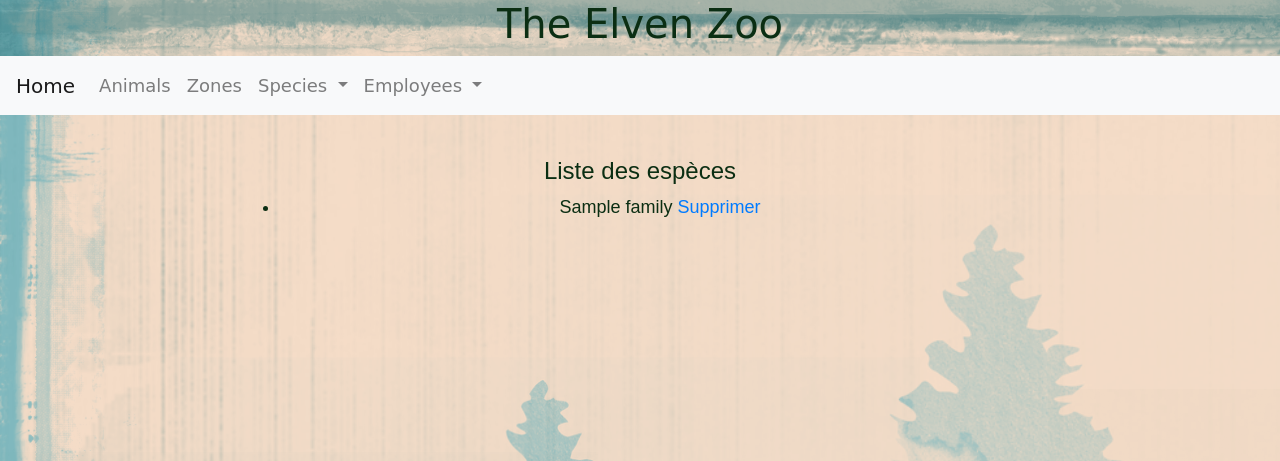
After one commit to stanciaux/zoo, a Symfony app: template templates/gestion/familyList.html.twig in a window 1280 px wide. The commit adds this page. Shown: the top 461 px of the page. Run offline with Twig, Linux system fonts and the light colour scheme; the template is opened without the code that fills it: most values are stand-ins (such as "Sample title", 1, 10 or a date in 2020); some libraries are stand-ins or nearby versions; some web fonts are replaced.

Commit message:
ajout + modif Family list et twig

```diff
--- a/templates/base.html.twig
+++ b/templates/base.html.twig
@@ -26,8 +26,15 @@
                     <li class="nav-item">
                         <a class="nav-link" href="#">Zones</a>
                     </li>
-                    <li class="nav-item">
-                        <a class="nav-link" href="{{ path('familyForm') }}">Families</a>
+                    <li class="nav-item dropdown">
+                        <a class="nav-link dropdown-toggle" href="#" id="navbarDropdown" role="button"
+                           data-toggle="dropdown" aria-haspopup="true" aria-expanded="false">
+                            Species
+                        </a>
+                        <div class="dropdown-menu" aria-labelledby="navbarDropdown">
+                            <a class="dropdown-item" href="{{ path('familyList') }}">Species list</a>
+                            <a class="dropdown-item" href="{{ path('familyForm') }}">Add a species</a>
+                        </div>
                     </li>
                     <li class="nav-item dropdown">
                         <a class="nav-link dropdown-toggle" href="#" id="navbarDropdown" role="button"
--- /dev/null
+++ b/templates/gestion/familyList.html.twig
@@ -0,0 +1,21 @@
+{% extends 'base.html.twig' %}
+
+{% block title %}Hello FamilyController!{% endblock %}
+
+{% block body %}
+<style>
+    .example-wrapper { margin: 1em auto; max-width: 800px; width: 95%; font: 18px/1.5 sans-serif; }
+    .example-wrapper code { background: #F5F5F5; padding: 2px 6px; }
+</style>
+
+<div class="example-wrapper">
+
+    <h4>Liste des espèces</h4>
+
+    <ul>
+        {% for fList in familyList %}
+                <li>{{ fList.name }} <a href="{{ path('familyDelete',{"id":fList.id}) }}">Supprimer</a></li>
+        {% endfor %}
+    </ul>
+</div>
+{% endblock %}
```
Also changed, not shown: src/Controller/FamilyController.php (added, +66 -0 lines), src/Controller/MainController.php (+0 -21 lines).
